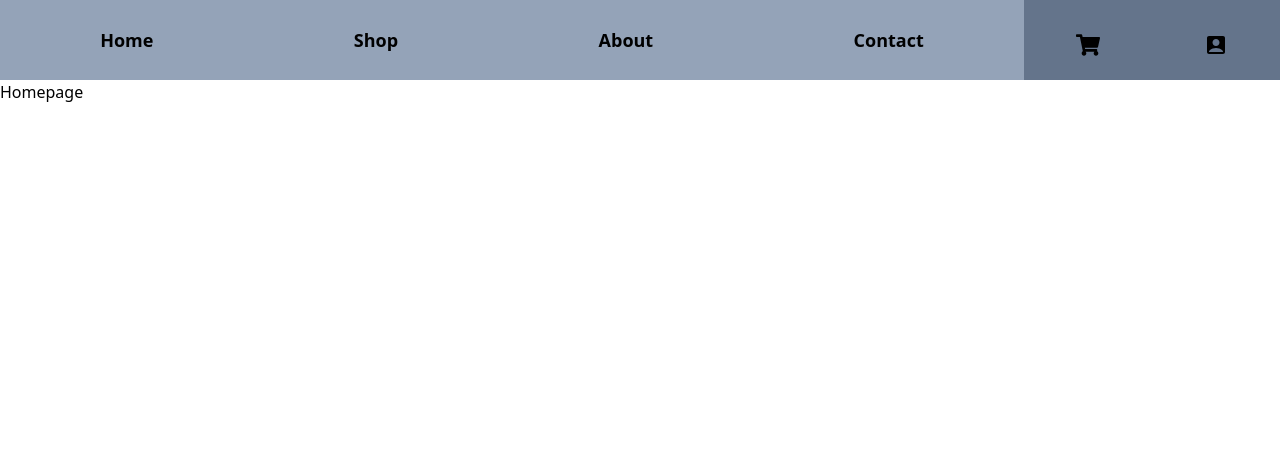
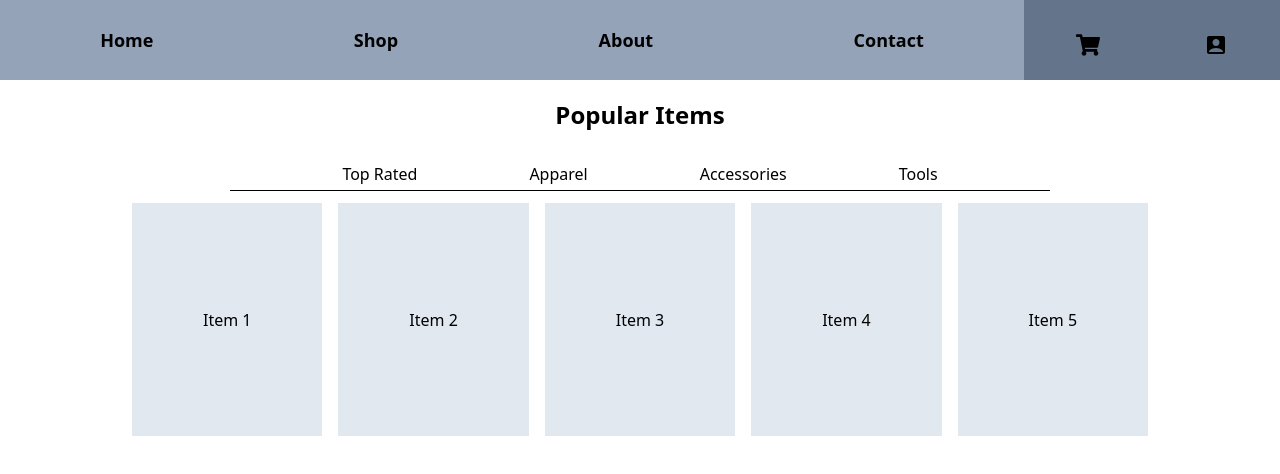
Before and after one commit to LexVN-WD/online-store, a Next.js app: page / in a window 1280 px wide. Shown: the top 474 px of the page. Built offline with nearby package versions, Linux system fonts and the light colour scheme.

Commit message:
Create popular products component for homepage

```diff
--- /dev/null
+++ b/src/components/Popular.jsx
@@ -0,0 +1,34 @@
+
+
+export default function Popular() {
+  return (
+    <>
+    <div className=" flex flex-col justify-center items-center h-full w-[80%] space-y-2">
+      <div className=" flex items-center text-2xl font-bold h-[20%] p-1">
+        <h2>Popular Items</h2>
+      </div>
+      <div className='flex flex-row h-[10%] justify-evenly w-[80%] border-b border-black'>
+        <button className="hover:border-b-2 border-black">
+          Top Rated
+        </button>
+        <button className="hover:border-b-2 border-black">
+          Apparel
+        </button>
+        <button className="hover:border-b-2 border-black">
+          Accessories
+        </button>
+        <button className="hover:border-b-2 border-black">
+          Tools
+        </button>
+      </div>
+      <ul className="flex flex-row h-[70%] w-full justify-around items-center space-x-4 text-center p-1">
+        <li className="flex flex-col justify-center bg-slate-200 hover:border border-black h-full w-full">Item 1</li>
+        <li className="flex flex-col justify-center bg-slate-200 hover:border border-black h-full w-full">Item 2</li>
+        <li className="flex flex-col justify-center bg-slate-200 hover:border border-black h-full w-full">Item 3</li>
+        <li className="flex flex-col justify-center bg-slate-200 hover:border border-black h-full w-full">Item 4</li>
+        <li className="flex flex-col justify-center bg-slate-200 hover:border border-black h-full w-full">Item 5</li>
+      </ul>
+    </div>
+    </>
+  )
+}
--- a/src/pages/index.jsx
+++ b/src/pages/index.jsx
@@ -1,5 +1,6 @@
 // Components
 import NavBar from "../components/NavBar"
+import Popular from "../components/Popular"
 
 
 export default function Home() {
@@ -7,8 +8,10 @@ export default function Home() {
    <>
    <div className="h-screen w-screen">
      <NavBar />
-     <main>
-      <h1>Homepage</h1>
+     <main className="h-[90%] w-full">
+      <section className="h-[50%] w-full flex justify-center">
+        <Popular />
+      </section>
      </main>
    </div>
    </>
```
